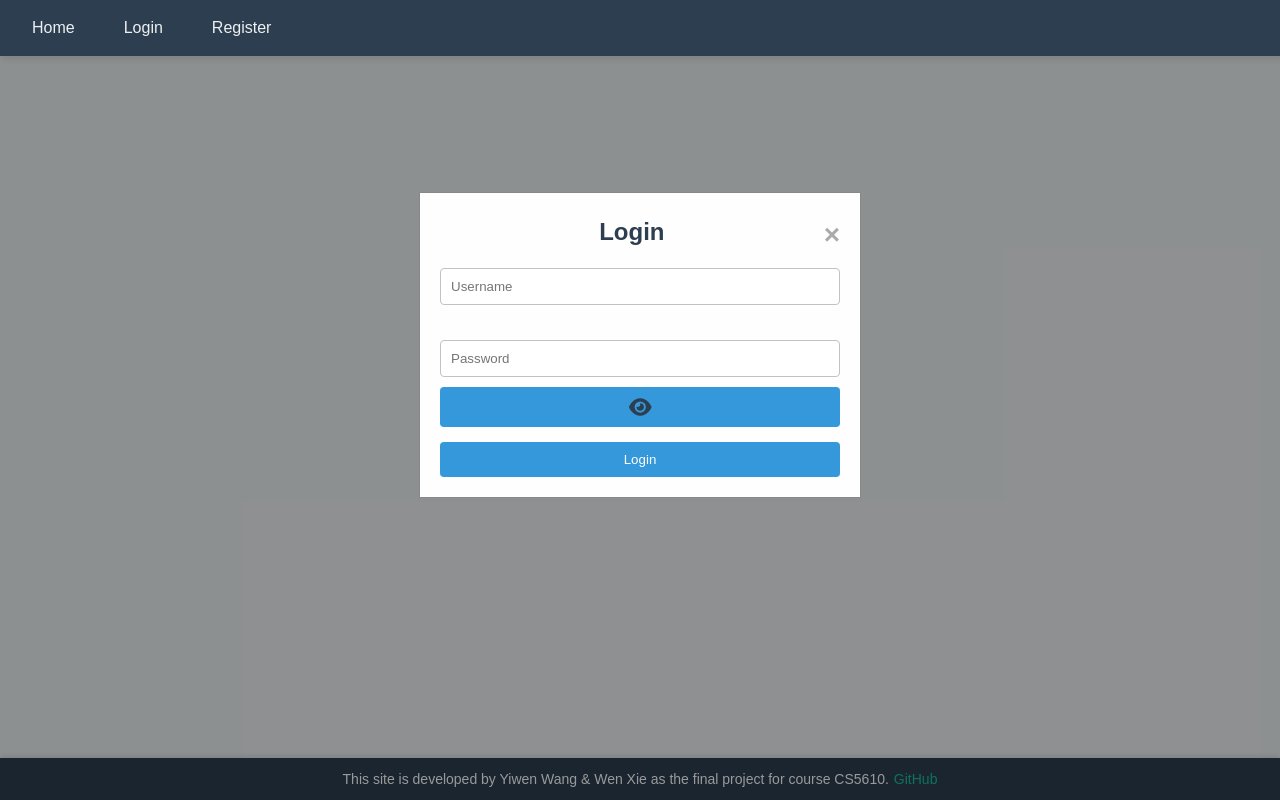
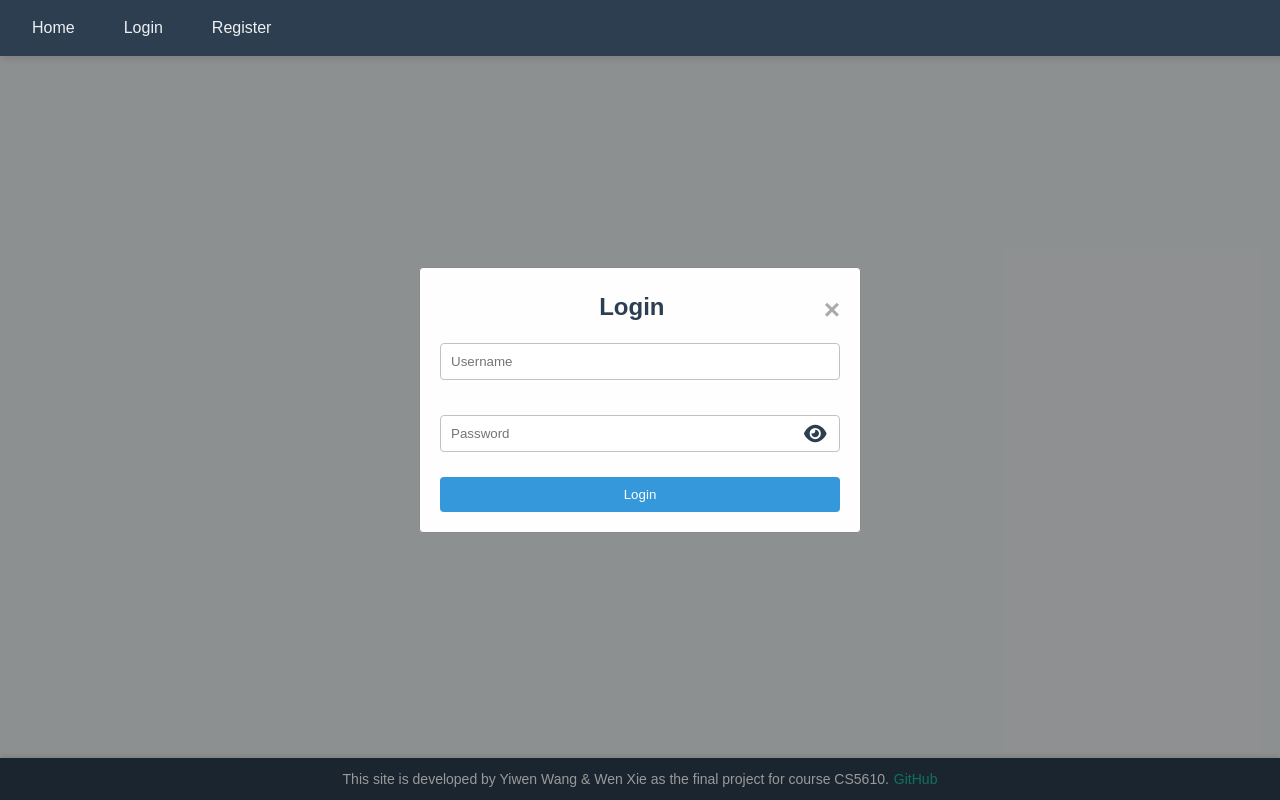
Before and after one commit to YiwenW312/Password_Manager, a React (Create React App) app in the folder password-manager/client/: page /login in a window 1280 px wide. Built offline with nearby package versions, Linux system fonts and the light colour scheme.

Commit message:
fix eye icon

```diff
--- a/password-manager/client/src/components/LoginModal.js
+++ b/password-manager/client/src/components/LoginModal.js
@@ -2,6 +2,7 @@ import React, { useState } from 'react';
 import { useAuth } from '../AuthContext';
 import { FontAwesomeIcon } from '@fortawesome/react-fontawesome';
 import { faEye, faEyeSlash } from '@fortawesome/free-solid-svg-icons';
+import '../styles/LoginModal.css';
 
 const LoginModal = ({ close }) => {
   const { login, error } = useAuth();
--- a/password-manager/client/src/components/Navbar.js
+++ b/password-manager/client/src/components/Navbar.js
@@ -28,7 +28,7 @@ function Navbar() {
         {isAuthenticated ? (
           <>
             <Link to="/password-manager" className="nav-item" onClick={() => setIsMenuOpen(false)}>
-              {currentUser && `${currentUser.username}'s Password Manager`}
+              { `${currentUser.username}'s Password Manager`}
             </Link>
             <Link className="nav-item" onClick={handleLogout}>Logout</Link>
           </>
--- a/password-manager/client/src/styles/modal.css
+++ /dev/null
@@ -1,33 +0,0 @@
-.modal {
-    position: fixed;
-    z-index: 1;
-    left: 0;
-    top: 0;
-    width: 100%;
-    height: 100%;
-    overflow: auto;
-    background-color: rgb(0,0,0);
-    background-color: rgba(0,0,0,0.4);
-  }
-
-  .modal-content {
-    background-color: #fefefe;
-    margin: 15% auto;
-    padding: 20px;
-    border: 1px solid #888;
-    width: 80%;
-  }
-
-  .close {
-    color: #aaa;
-    float: right;
-    font-size: 28px;
-    font-weight: bold;
-  }
-
-  .close:hover,
-  .close:focus {
-    color: black;
-    text-decoration: none;
-    cursor: pointer;
-  }
```
